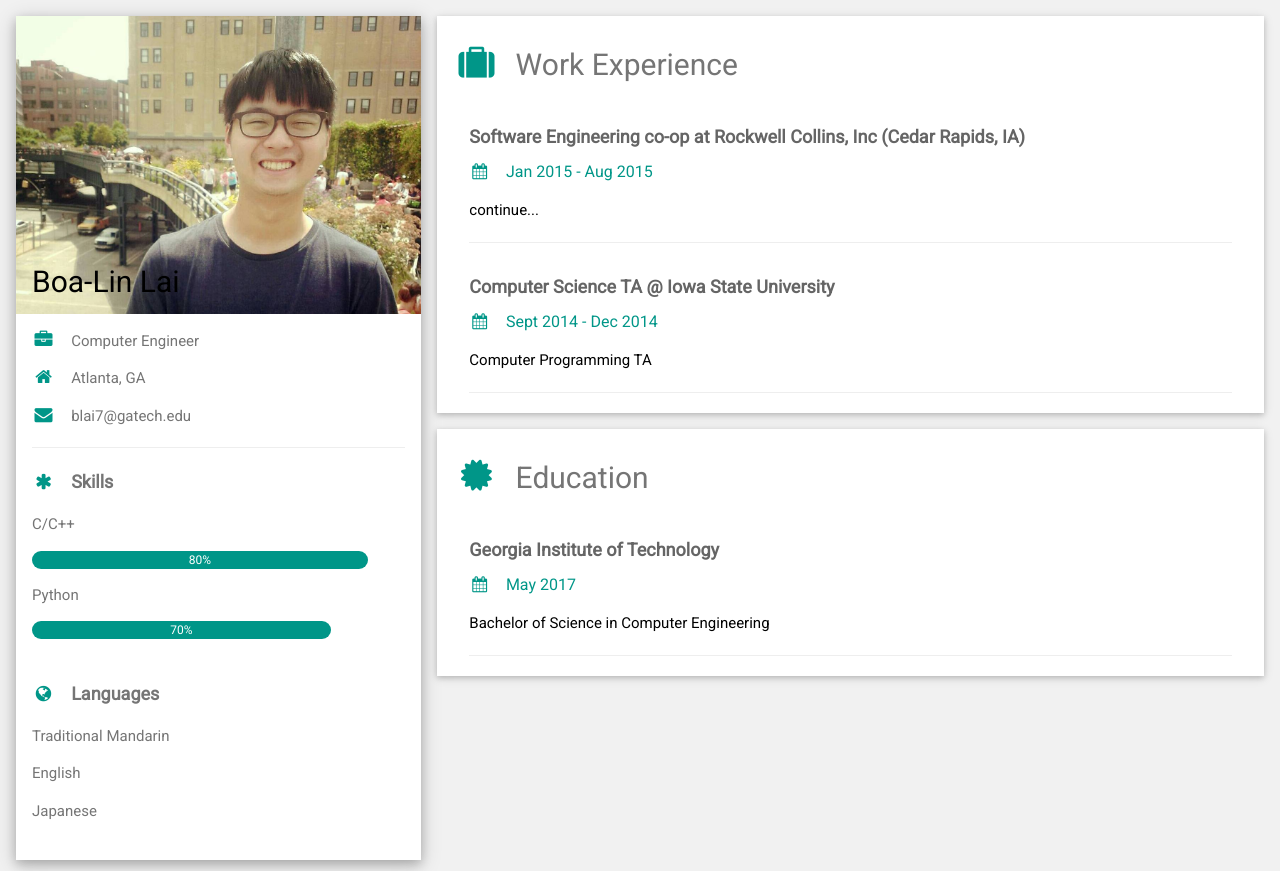
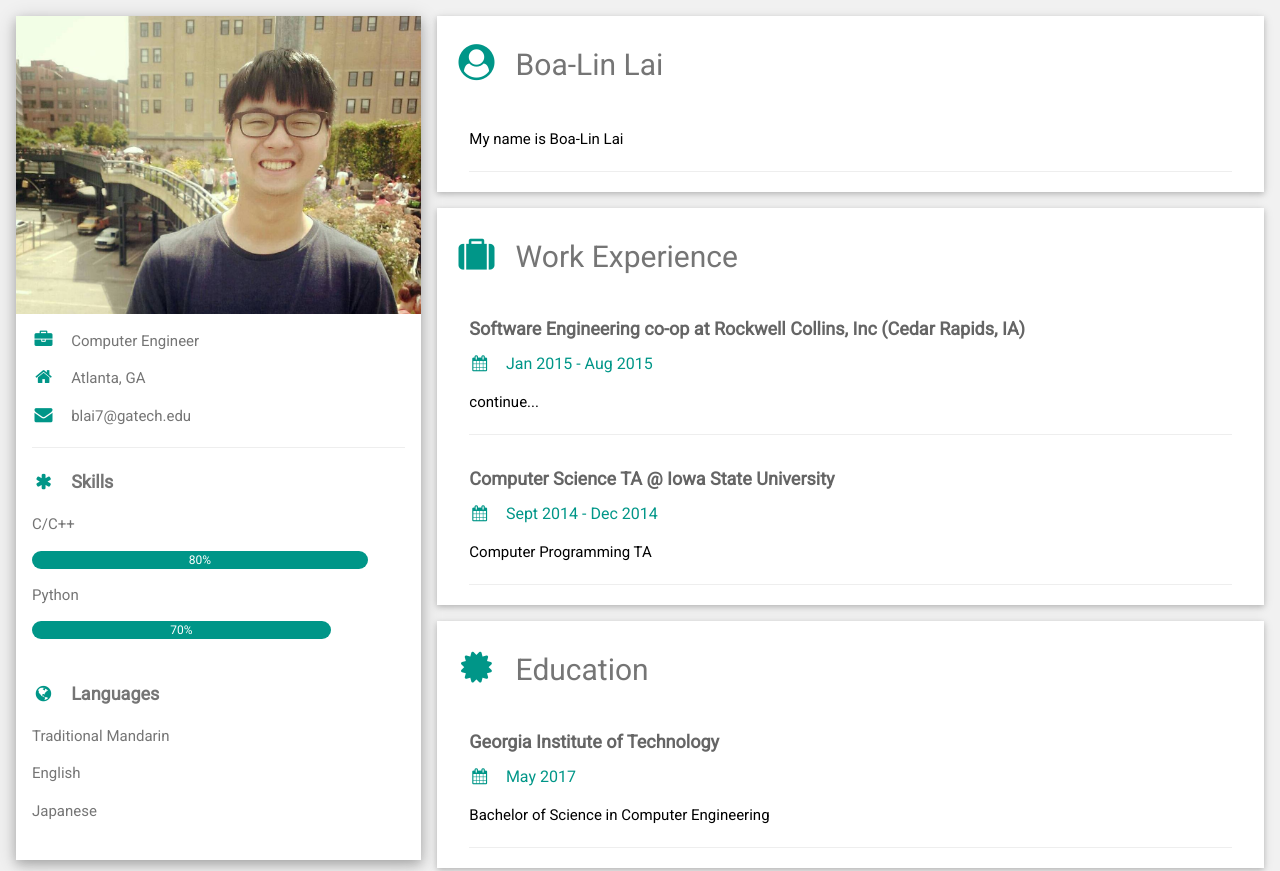
Before and after one commit to boalinlai/boalinlai.github.io, a plain HTML site: page index.html in a window 1280 px wide. Shown: the top 871 px of the page. Drawn offline with nearby package versions, Linux system fonts and the light colour scheme.

Commit message:
add the profile section

```diff
--- a/index.html
+++ b/index.html
@@ -22,9 +22,8 @@ html,body,h1,h2,h3,h4,h5,h6 {font-family: "Roboto", sans-serif}
 
       <div class="w3-white w3-text-grey w3-card-4">
         <div class="w3-display-container">
-          <div class="w3-display-bottomleft w3-container w3-text-black">
-            <h2>Boa-Lin Lai</h2>
-          </div>
+          <!--div class="w3-display-bottomleft w3-container w3-text-black">
+          <!/div-->
           <img src="profile_pic2.jpg" style="width:100%" alt="Avatar">
         </div>
         <div class="w3-container">
@@ -70,7 +69,18 @@ html,body,h1,h2,h3,h4,h5,h6 {font-family: "Roboto", sans-serif}
 
     <!-- Right Column -->
     <div class="w3-twothird">
+<!-- profile section-->
+      <div class="w3-container w3-card-2 w3-white w3-margin-bottom">
+        <h2 class="w3-text-grey w3-padding-16"><i class="fa fa-user-circle fa-fw w3-margin-right w3-xxlarge w3-text-teal"></i>Boa-Lin Lai</h2>
+        <div class="w3-container">
+          <p>
+	    My name is Boa-Lin Lai
+	  </p>
+	  <hr>
+        </div>
+      </div>
 
+<!-- work experience  section-->
       <div class="w3-container w3-card-2 w3-white w3-margin-bottom">
         <h2 class="w3-text-grey w3-padding-16"><i class="fa fa-suitcase fa-fw w3-margin-right w3-xxlarge w3-text-teal"></i>Work Experience</h2>
         <div class="w3-container">
```
